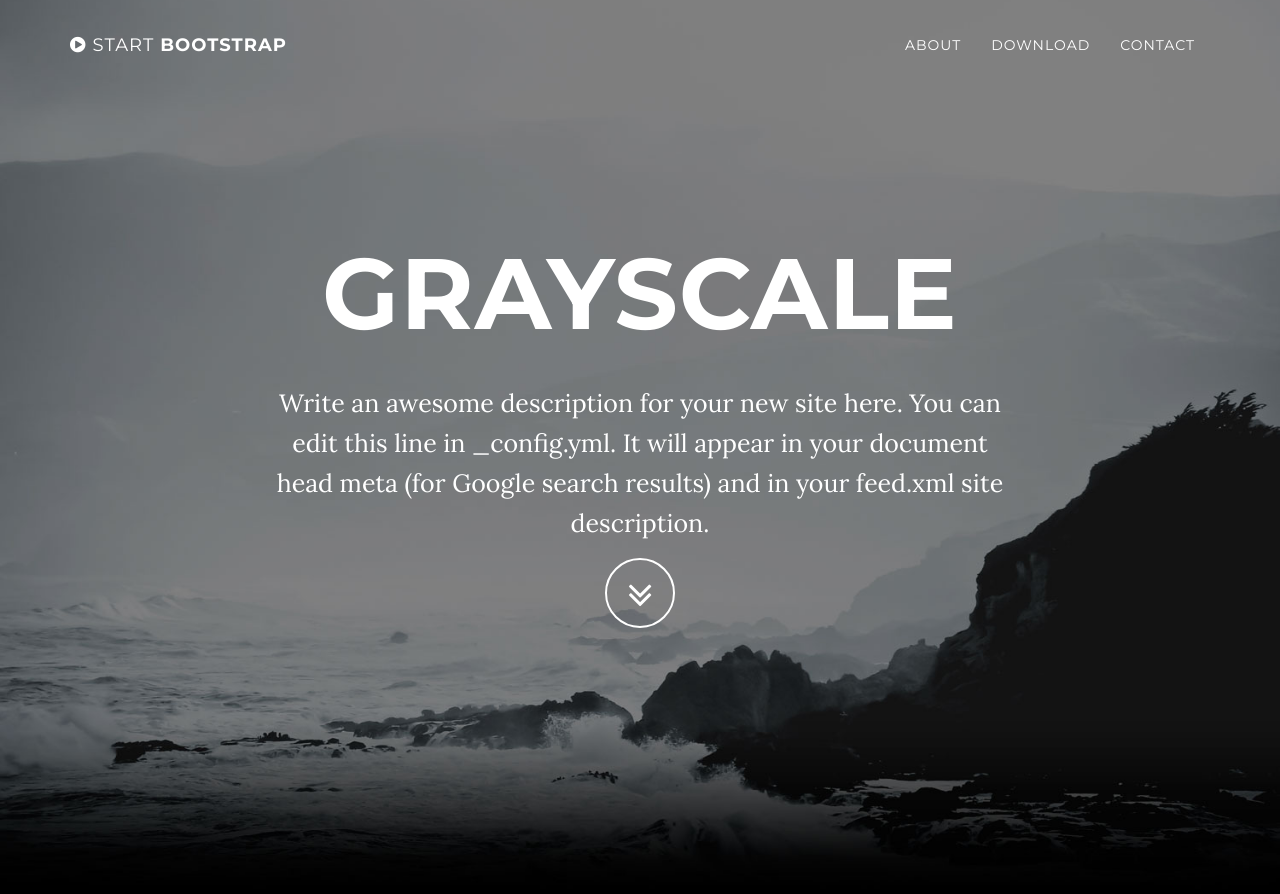
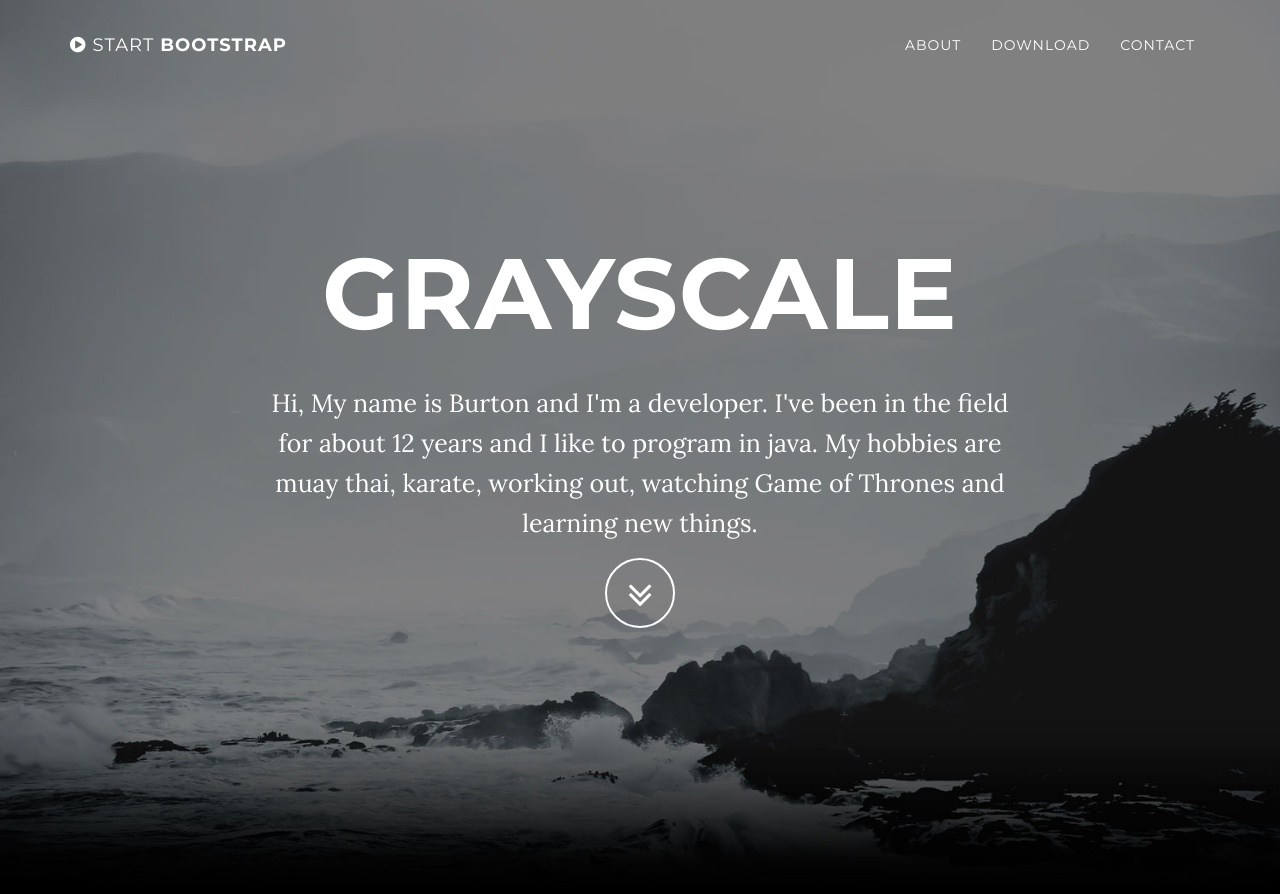
Before and after one commit to burtonwynne/blogs, a Jekyll site: the page built from index.html, in a window 1280 px wide and 900 px high. Shown: the top 894 px of the window. Built offline with Jekyll 4.4.1, drawn with Linux system fonts in a browser that asks for light colours; part of the change alters nothing that is shown; some of the changed text lies outside the part shown.

Commit message:
Update _config.yml

```diff
--- a/_config.yml
+++ b/_config.yml
@@ -1,8 +1,8 @@
 # Site settings
 title: Grayscale
-email: your-email@domain.com
+email: burton.wynne.developer@gmail.com
 url: https://example.github.io
-description: "Write an awesome description for your new site here. You can edit this line in _config.yml. It will appear in your document head meta (for Google search results) and in your feed.xml site description."
+description: "Hi, My name is Burton and I'm a developer.  I've been in the field for about 12 years and I like to program in java.  My hobbies are muay thai, karate, working out, watching Game of Thrones and learning new things."
 
 # Color settings (hex-codes without the leading hash-tag)
 color:
@@ -15,15 +15,15 @@ footer: Your Website
 # Social networks usernames (many more available: google-plus, flickr, dribbble, pinterest, instagram, tumblr, linkedin, etc.)
 social:
   - title: twitter
-    url: https://twitter.com/SBootstrap
-  - title: facebook
-    url:
-  - title: stack-overflow
-    url: http://stackoverflow.com/questions/tagged/jekyll
-  - title: bitbucket
-    url: http://bitbucket.org/jekyll
+    url: https://twitter.com/codejock
+  #- title: facebook
+  #  url:
+  #- title: stack-overflow
+   # url: http://stackoverflow.com/questions/tagged/jekyll
+  #- title: bitbucket
+  #  url: http://bitbucket.org/jekyll
   - title: github
-    url: https://github.com/IronSummitMedia/startbootstrap
+    url: https://github.com/burtonwynne
 
 # Build settings
 markdown: kramdown
```
